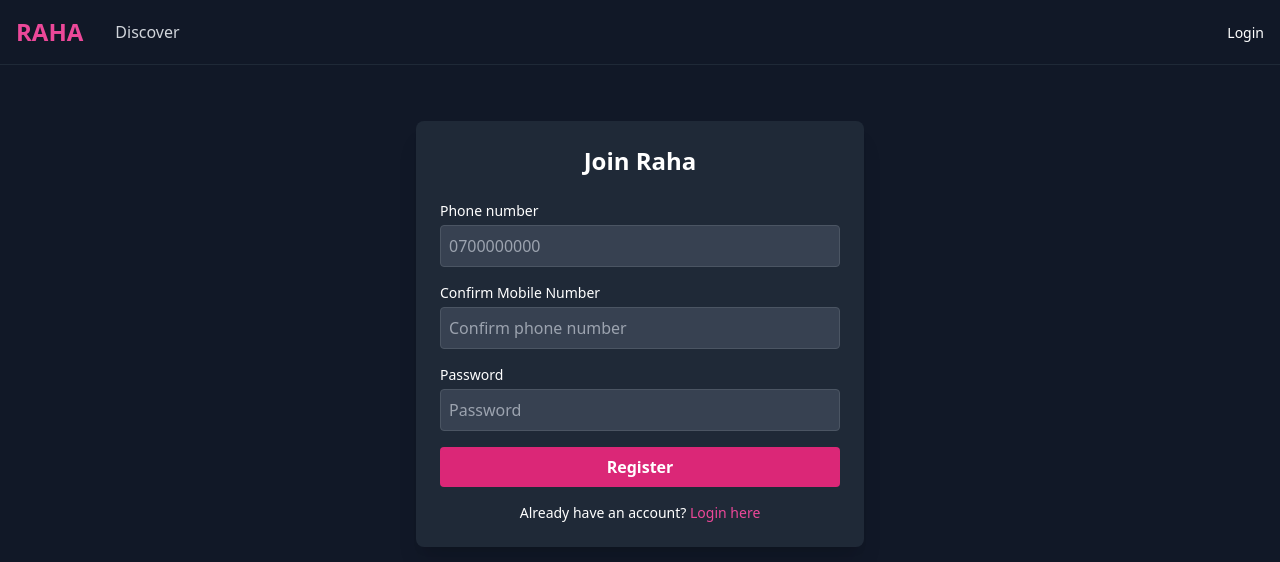
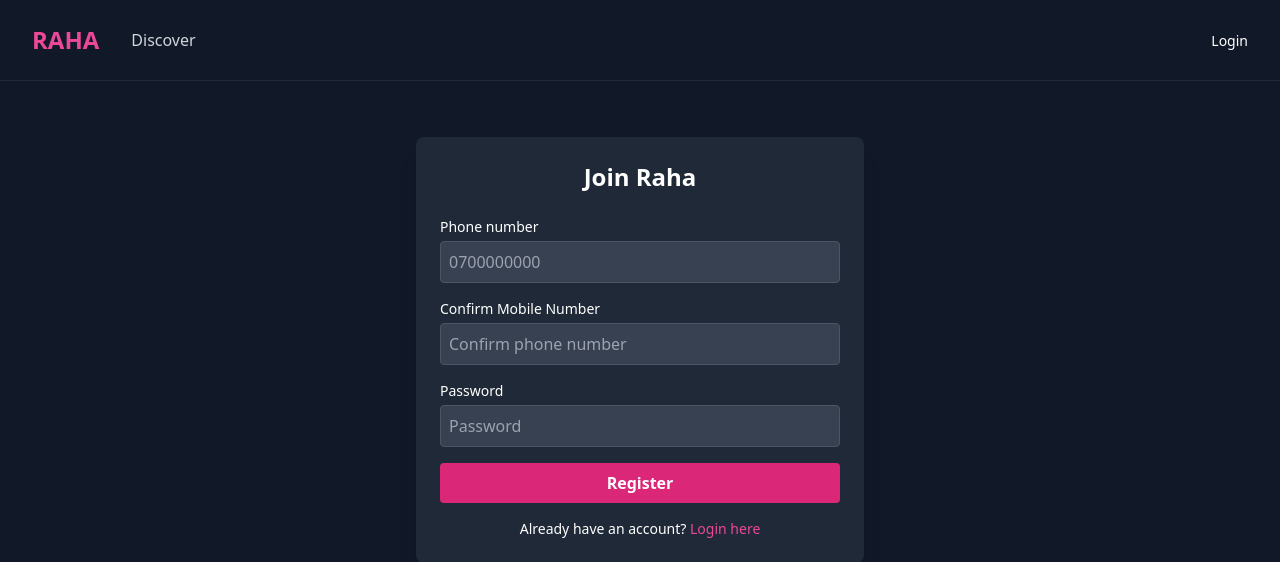
Before and after one commit to xcixor/raha, a Django app: page /accounts/register/ in a window 1280 px wide. Shown: the top 562 px of the page. Run offline with Django 5.2, Linux system fonts and the light colour scheme; some libraries are stand-ins or nearby versions.

Commit message:
style: increase nav padding to align with page content

```diff
--- a/templates/base.html
+++ b/templates/base.html
@@ -21,7 +21,7 @@
     </style>
 </head>
 <body class="bg-gray-900 text-white min-h-screen">
-    <nav class="p-4 border-b border-gray-800">
+    <nav class="px-8 py-6 border-b border-gray-800">
         <div class="container mx-auto flex justify-between items-center">
             <div class="flex items-center space-x-8">
                 <a href="/" class="text-2xl font-bold text-pink-500">RAHA</a>
```
